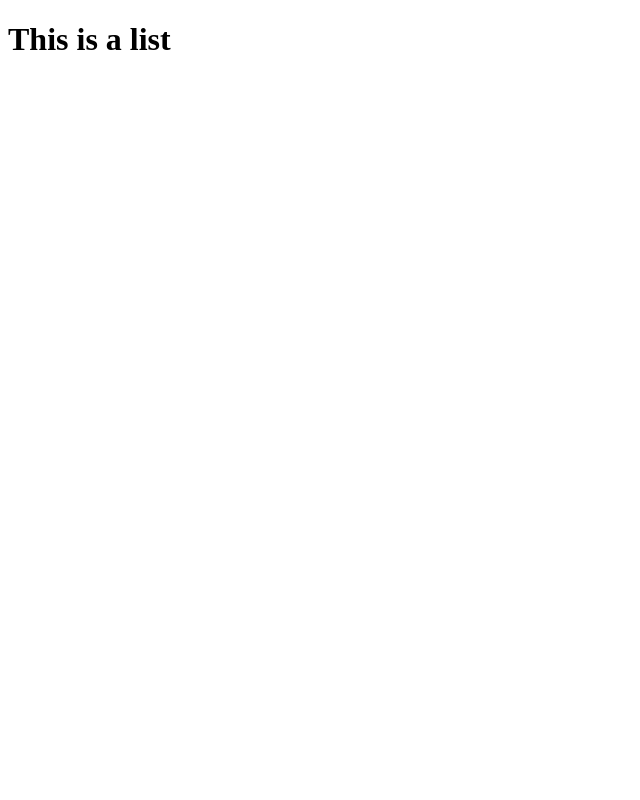
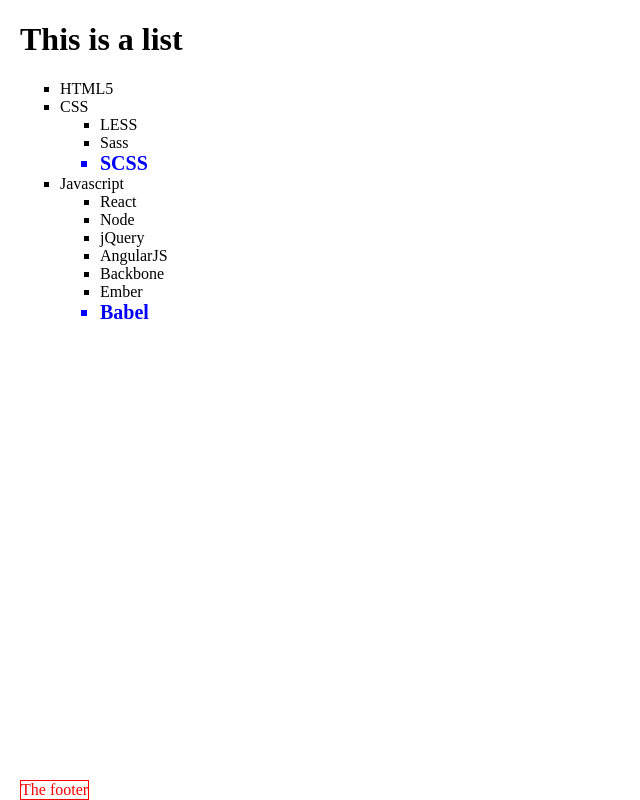
Before and after one commit to torjuss/webtech, a plain HTML site: page 3/list.html in a window 1280 px wide. Shown: the whole page, without its empty margins (0-640 px from the left). Drawn offline with Linux system fonts and the light colour scheme.

Commit message:
Assignment 3

```diff
--- a/3/list.html
+++ b/3/list.html
@@ -1,15 +1,37 @@
 <!DOCTYPE html>
 <html>
-  <head>
+<head>
     <meta charset="utf-8">
     <title>A list apart</title>
-  </head>
-  <body>
-
+    <link type="text/css" rel="stylesheet" href="styles.css" />
+</head>
+<body>
     <div class="wrapper">
-      <h1>This is a list</h1>
-      <footer></footer>
+        <h1>This is a list</h1>
+        <ul>
+            <li>HTML5</li>
+            <li>
+                CSS
+                <ul>
+                    <li>LESS</li>
+                    <li>Sass</li>
+                    <li>SCSS</li>
+                </ul>
+            </li>
+            <li>
+                Javascript
+                <ul>
+                    <li>React</li>
+                    <li>Node</li>
+                    <li>jQuery</li>
+                    <li>AngularJS</li>
+                    <li>Backbone</li>
+                    <li>Ember</li>
+                    <li>Babel</li>
+                </ul>
+            </li>
+        </ul>
+        <footer class="footer">The footer</footer>
     </div>
-
-  </body>
+</body>
 </html>
--- /dev/null
+++ b/3/styles.css
@@ -0,0 +1,26 @@
+body {
+    min-height: 100%;
+    margin: 0 20px;
+}
+
+.wrapper {
+    min-height: inherit;
+    position: absolute;
+}
+
+ul {
+    list-style: square;
+}
+
+    ul ul :last-child {
+        color: blue;
+        font-size: 1.25em;
+        font-weight: bold;
+    }
+
+.footer {
+    color: red;
+    border: 1px solid;
+    position: absolute;
+    bottom: 0px;
+}
```
Also changed, not shown: 3/position.html (+19 -1 lines), 3/questions3.txt (added).
